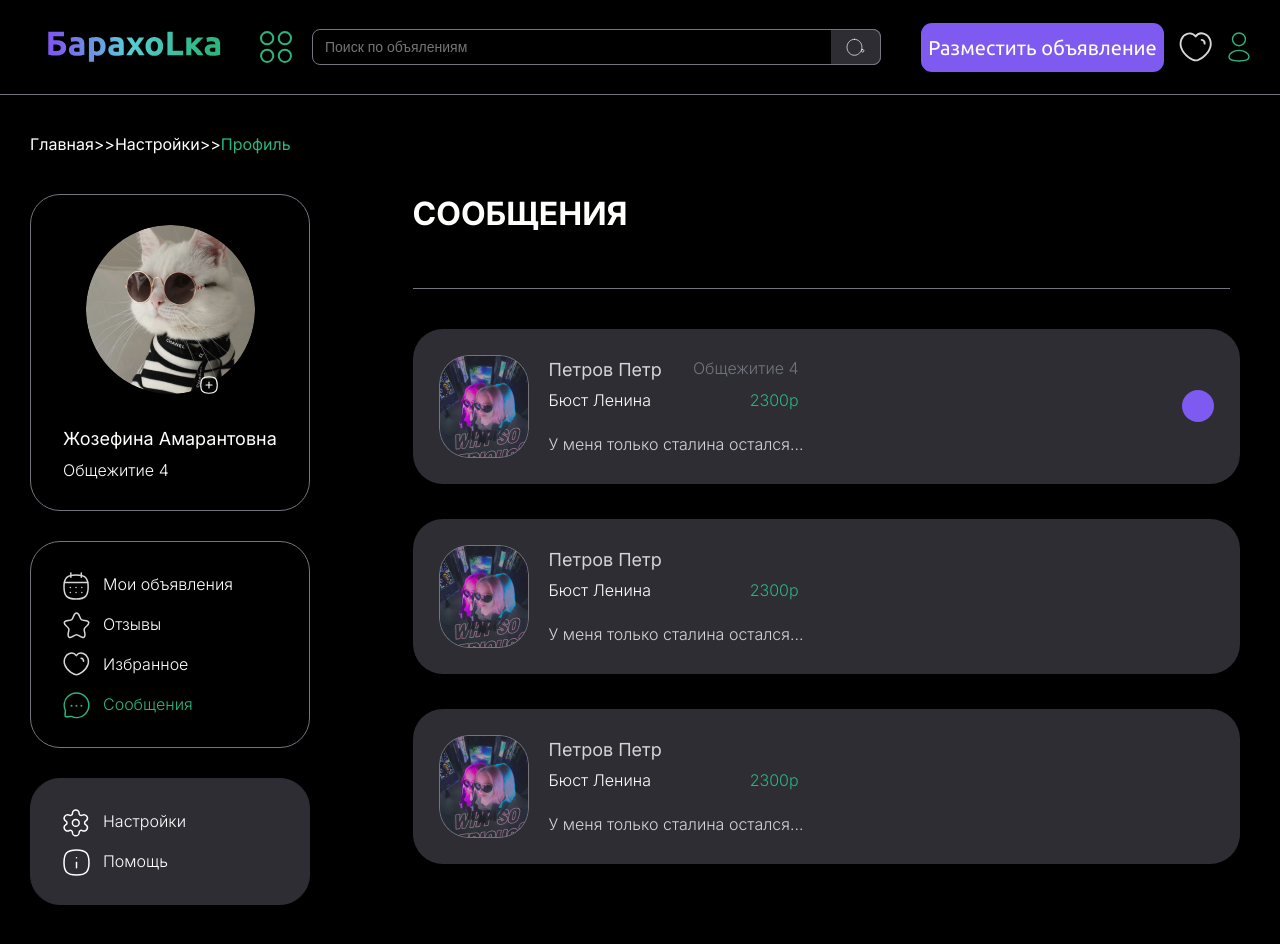
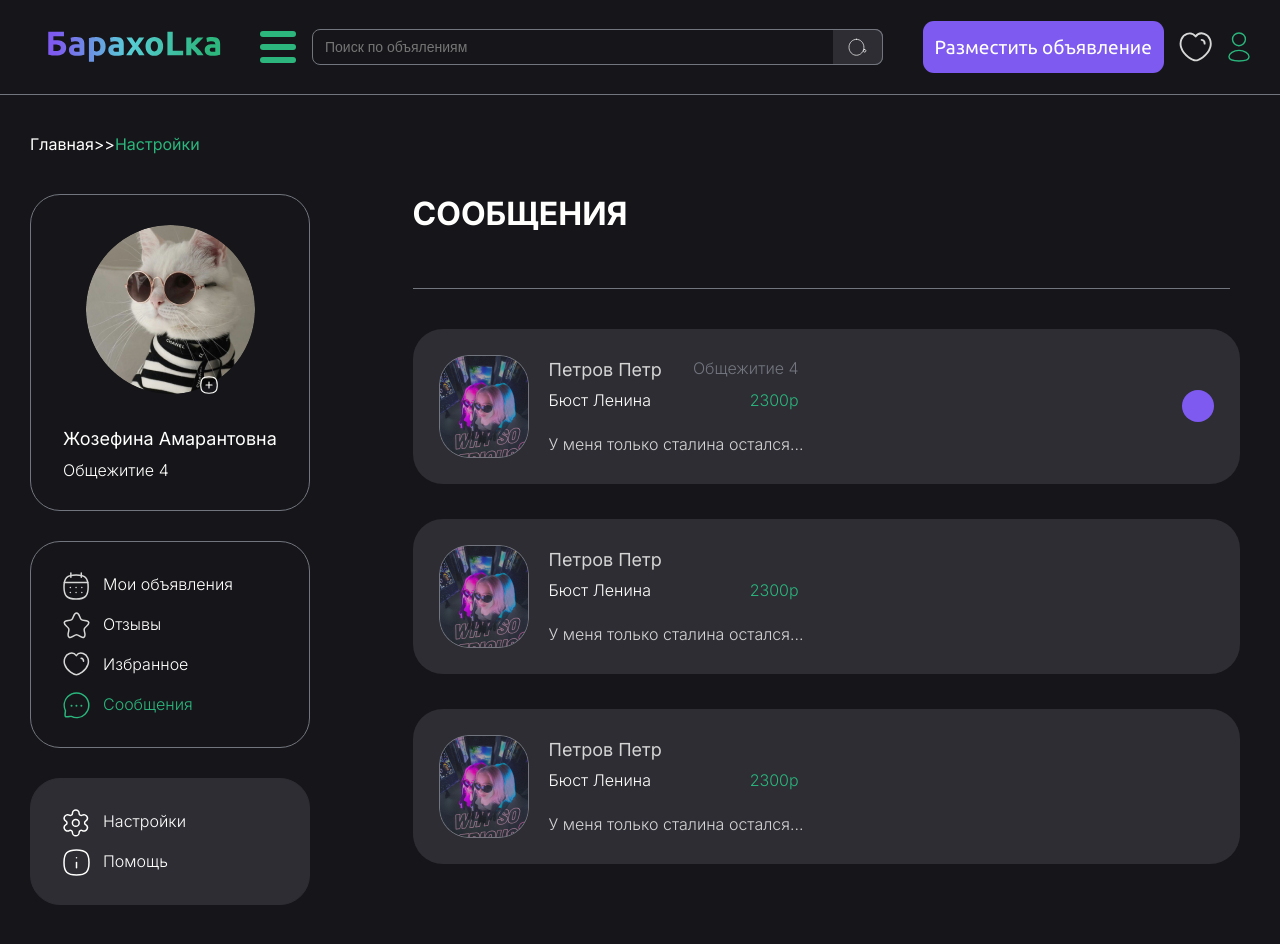
Before and after one commit to Web-studio-Team3/Frontend-team3, a React (Create React App) app: page /account/me/messages in a window 1280 px wide. Shown: the top 944 px of the page. Built offline with nearby package versions, Linux system fonts and the light colour scheme.

Commit message:
custom logic of higliting active menu list created. userCard and userSettings components styles fixed

```diff
--- a/src/assets/icons/Icons.tsx
+++ b/src/assets/icons/Icons.tsx
@@ -581,42 +581,28 @@ export const SearchIcon = (): JSX.Element => {
 export const CategoryIcon = (): JSX.Element => {
 	return (
 		<svg
-			width="32"
+			width="36"
 			height="32"
-			viewBox="0 0 32 32"
+			viewBox="0 0 36 32"
 			fill="none"
 			stroke="#2CB67D"
 			xmlns="http://www.w3.org/2000/svg"
 		>
 			<path
-				fillRule="evenodd"
-				clipRule="evenodd"
-				d="M30.9999 7.19582C30.9999 10.5697 28.2579 13.306 24.877 13.306C21.4961 13.306 18.7556 10.5697 18.7556 7.19582C18.7556 3.82193 21.4961 1.08569 24.877 1.08569C28.2579 1.08569 30.9999 3.82193 30.9999 7.19582Z"
-				strokeWidth="2"
+				d="M33 3L3 3"
+				strokeWidth="6"
 				strokeLinecap="round"
 				strokeLinejoin="round"
 			/>
 			<path
-				fillRule="evenodd"
-				clipRule="evenodd"
-				d="M13.2443 7.19582C13.2443 10.5697 10.5038 13.306 7.12138 13.306C3.74195 13.306 1 10.5697 1 7.19582C1 3.82193 3.74195 1.08569 7.12138 1.08569C10.5038 1.08569 13.2443 3.82193 13.2443 7.19582Z"
-				strokeWidth="2"
+				d="M33 29H3"
+				strokeWidth="6"
 				strokeLinecap="round"
 				strokeLinejoin="round"
 			/>
 			<path
-				fillRule="evenodd"
-				clipRule="evenodd"
-				d="M30.9999 24.8056C30.9999 28.1795 28.2579 30.9142 24.877 30.9142C21.4961 30.9142 18.7556 28.1795 18.7556 24.8056C18.7556 21.4317 21.4961 18.6954 24.877 18.6954C28.2579 18.6954 30.9999 21.4317 30.9999 24.8056Z"
-				strokeWidth="2"
-				strokeLinecap="round"
-				strokeLinejoin="round"
-			/>
-			<path
-				fillRule="evenodd"
-				clipRule="evenodd"
-				d="M13.2443 24.8056C13.2443 28.1795 10.5038 30.9142 7.12138 30.9142C3.74195 30.9142 1 28.1795 1 24.8056C1 21.4317 3.74195 18.6954 7.12138 18.6954C10.5038 18.6954 13.2443 21.4317 13.2443 24.8056Z"
-				strokeWidth="2"
+				d="M33 16H3"
+				strokeWidth="6"
 				strokeLinecap="round"
 				strokeLinejoin="round"
 			/>
--- a/src/components/header/Header.module.scss
+++ b/src/components/header/Header.module.scss
@@ -29,28 +29,28 @@
 
 	&Category {
 		box-sizing: border-box;
-		border: 3px solid $green-light;
+		border: 3px solid $green;
 		border-radius: 11px;
 		font-family: "Ubuntu";
 		font-weight: 400;
 		font-size: 16px;
 		line-height: 18px;
-		color: $green-light;
+		color: $green;
 		text-decoration: none;
 		padding: 4px 10px;
 	}
 
 	&CreateAd {
 		box-sizing: border-box;
-		background: #7e5af0;
+		background: $blue;
 		border-radius: 11px;
 		font-family: "Ubuntu";
 		font-weight: 400;
-		font-size: 20px;
-		line-height: 23px;
+		font-size: 19px;
+		line-height: 22px;
 		color: $white;
 		text-decoration: none;
-		padding: 13px 7px;
+		padding: 15px 12px;
 	}
 
 	&Icon svg {
@@ -93,11 +93,11 @@
 		position: absolute;
 		right: 0px;
 		bottom: 0;
-		background-color: #2D2D33;
+		background-color: $grey;
 		padding-left: 15px;
 		padding-right: 15px;
 		height: 36px;
-		border: 1px solid #72757E;
+		border: 1px solid $grey-light;
 		border-left: none;
 
 		& svg {
@@ -116,7 +116,7 @@
 	width: 100%;
 	position: relative;
 	height: 36px;
-	border: 1px solid #72757E;
+	border: 1px solid $grey-light;
 	border-radius: 8px;
 	background: none;
 	padding: 9px 46px 9px 12px;
--- a/src/components/messageItem/MessageItem.module.scss
+++ b/src/components/messageItem/MessageItem.module.scss
@@ -1,7 +1,7 @@
 @import "@styles/variables.scss";
 
 .section {
-	background: #2d2d33;
+	background: $grey;
 	border-radius: 30px;
 
 	margin-right: 10px;
@@ -57,7 +57,7 @@
 		font-size: 16px;
 		line-height: 19px;
 
-		color: $green-light;
+		color: $green;
 	}
 }
 
--- a/src/components/profileMenu/ProfileMenu.tsx
+++ b/src/components/profileMenu/ProfileMenu.tsx
@@ -1,3 +1,4 @@
+import { useRef } from "react";
 import {
 	CalendarIcon,
 	StarIcon,
@@ -11,9 +12,23 @@ import { NavLink } from "react-router-dom";
 import styles from "./ProfileMenu.module.scss";
 
 const ProfileMenu = (): JSX.Element => {
+	const refsList = useRef<Array<HTMLUListElement | null>>([]);
+
+	const focusOnList = (i: 0 | 1): void => {
+		refsList.current.forEach((item) => {
+			if (item) {
+				item.classList.remove(styles.listActive);
+			}
+		});
+		refsList.current[i]?.classList.add(styles.listActive);
+	};
+
 	return (
 		<div className={styles.section}>
-			<ul className={styles.list}>
+			<ul
+				className={styles.list}
+				ref={(el) => (refsList.current[0] = el)}
+			>
 				<li className={styles.item}>
 					<NavLink
 						to="./my-ads"
@@ -22,6 +37,7 @@ const ProfileMenu = (): JSX.Element => {
 								? classNames(styles.link, styles.linkActive)
 								: styles.link
 						}
+						onClick={() => focusOnList(0)}
 					>
 						<div className={styles.icon}>
 							<CalendarIcon />
@@ -37,6 +53,7 @@ const ProfileMenu = (): JSX.Element => {
 								? classNames(styles.link, styles.linkActive)
 								: styles.link
 						}
+						onClick={() => focusOnList(0)}
 					>
 						<div className={styles.icon}>
 							<StarIcon />
@@ -52,6 +69,7 @@ const ProfileMenu = (): JSX.Element => {
 								? classNames(styles.link, styles.linkActive)
 								: styles.link
 						}
+						onClick={() => focusOnList(0)}
 					>
 						<div className={styles.icon}>
 							<HeartIcon />
@@ -67,6 +85,7 @@ const ProfileMenu = (): JSX.Element => {
 								? classNames(styles.link, styles.linkActive)
 								: styles.link
 						}
+						onClick={() => focusOnList(0)}
 					>
 						<div className={styles.icon}>
 							<ChatIcon />
@@ -75,7 +94,10 @@ const ProfileMenu = (): JSX.Element => {
 					</NavLink>
 				</li>
 			</ul>
-			<ul className={classNames(styles.list, styles.listActive)}>
+			<ul
+				className={classNames(styles.list, styles.listActive)}
+				ref={(el) => (refsList.current[1] = el)}
+			>
 				<li className={styles.item}>
 					<NavLink
 						end
@@ -85,6 +107,7 @@ const ProfileMenu = (): JSX.Element => {
 								? classNames(styles.link, styles.linkActive)
 								: styles.link
 						}
+						onClick={() => focusOnList(1)}
 					>
 						<div className={styles.icon}>
 							<SettingIcon />
@@ -100,6 +123,7 @@ const ProfileMenu = (): JSX.Element => {
 								? classNames(styles.link, styles.linkActive)
 								: styles.link
 						}
+						onClick={() => focusOnList(1)}
 					>
 						<div className={styles.icon}>
 							<HelpIcon />
--- a/src/pages/accountLayout/AccountLayout.tsx
+++ b/src/pages/accountLayout/AccountLayout.tsx
@@ -17,10 +17,6 @@ const AccountLayout = ({
 							Главная
 						</a>
 						&gt;&gt;
-						<a href="#" className={styles.link}>
-							Настройки
-						</a>
-						&gt;&gt;
 						<a
 							href="#"
 							className={classNames(
@@ -28,7 +24,7 @@ const AccountLayout = ({
 								styles.linkActive
 							)}
 						>
-							Профиль
+							Настройки
 						</a>
 					</p>
 					<div className={styles.content}>{component}</div>
--- a/src/pages/error/Error.module.scss
+++ b/src/pages/error/Error.module.scss
@@ -17,7 +17,7 @@
 .warningText {
 	font-weight: 800;
 	font-size: 300px;
-	background: linear-gradient(180deg, $green-lightest 0%, $black 100%);
+	background: linear-gradient(180deg, $green 0%, $black 100%);
 	-webkit-text-fill-color: transparent;
 	background-clip: text;
 }
--- a/src/pages/myAccount/accountSettings/AccountSettings.module.scss
+++ b/src/pages/myAccount/accountSettings/AccountSettings.module.scss
@@ -17,7 +17,7 @@
 	gap: 10px;
 
 	&Active svg {
-		stroke: $green-light;
+		stroke: $green;
 	}
 }
 
--- a/src/styles/styles.scss
+++ b/src/styles/styles.scss
@@ -106,7 +106,7 @@ main {
 
 body {
 	line-height: 1;
-	background-color: black;
+	background-color: #16161A;
 	font-family: "Inter";
 }
 
--- a/src/styles/variables.scss
+++ b/src/styles/variables.scss
@@ -1,10 +1,8 @@
 $white: #fffffe;
-$bg-dark: #000000;
+$bg-dark: #16161A;
 $black: #000000;
 $grey: #2d2d33;
 $grey-light: #72757e;
 $green: #2ab67d;
-$green-light: #2cb57f;
-$green-lightest: #42c1a9;
-$blue: #7e5af0;
+$blue: #7E5AF0;
 $orange: #ffa500;
```
Also changed, not shown: 2 other files (tests, documents, lock files or other folders).
